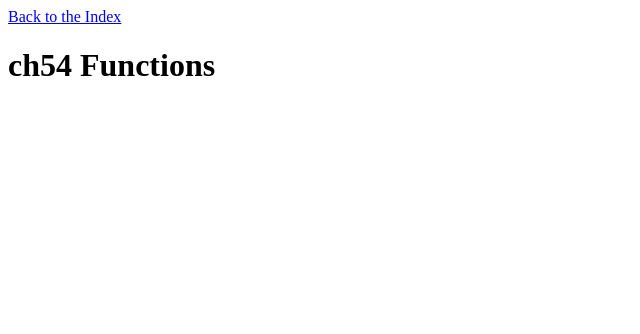
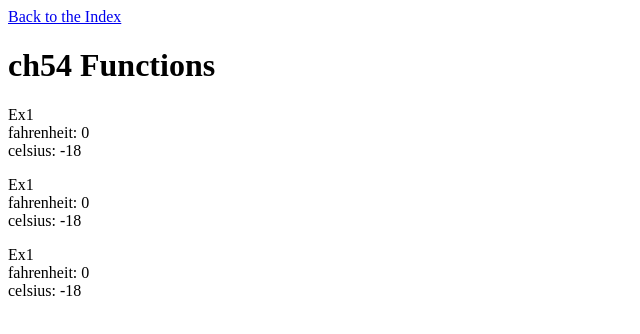
Before and after one commit to nikosath/thecosmicbang-javascript-and-jquery, a plain HTML site: page ch54-functions/index.html in a window 1280 px wide. Shown: the whole page, without its empty margins (0-640 px from the left). Drawn offline with Linux system fonts and the light colour scheme; files whose address does not match are found by name.

Commit message:
feat: Added ex1 of ch54

```diff
--- a/ch54-functions/index.html
+++ b/ch54-functions/index.html
@@ -21,7 +21,7 @@
 
     <script type="text/javascript">
       var elem = document.getElementById('elem');
-      elem.innerHTML = ex1().getOutput() + ex2().getOutput() + ex3().getOutput() ;
+      elem.innerHTML = ex1().getHtmlOutput() + ex1().getHtmlOutput() + ex1().getHtmlOutput() ;
     </script>
 
   </body>
--- a/ch54-functions/js/ex1.js
+++ b/ch54-functions/js/ex1.js
@@ -1,16 +1,17 @@
 function ex1() {
   'use strict';
 
+  var fahrenheit = 0;
+  function getCelsius(fahrenheit) {
+    return Math.round((fahrenheit - 32) * 5 / 9);
+  }
+
   // Output for index.html
   var ex1 = {};
-  ex1.getOutput = function () {
-    var output = '<p>Ex1' +
-      '<br>array1: ' + array1 +
-      '<br>array1 sorted: ' + array1.sort(compareAlphabetically) +
-      '<br>array2: ' + array2 +
-      '<br>array2 sorted: ' + array2.sort(compareAlphabetically);
-
-    return output;
+  ex1.getHtmlOutput = function () {
+    return '<p>Ex1' +
+      '<br>fahrenheit: ' + fahrenheit +
+      '<br>celsius: ' + getCelsius(fahrenheit);
   };
 
   return ex1;
```
